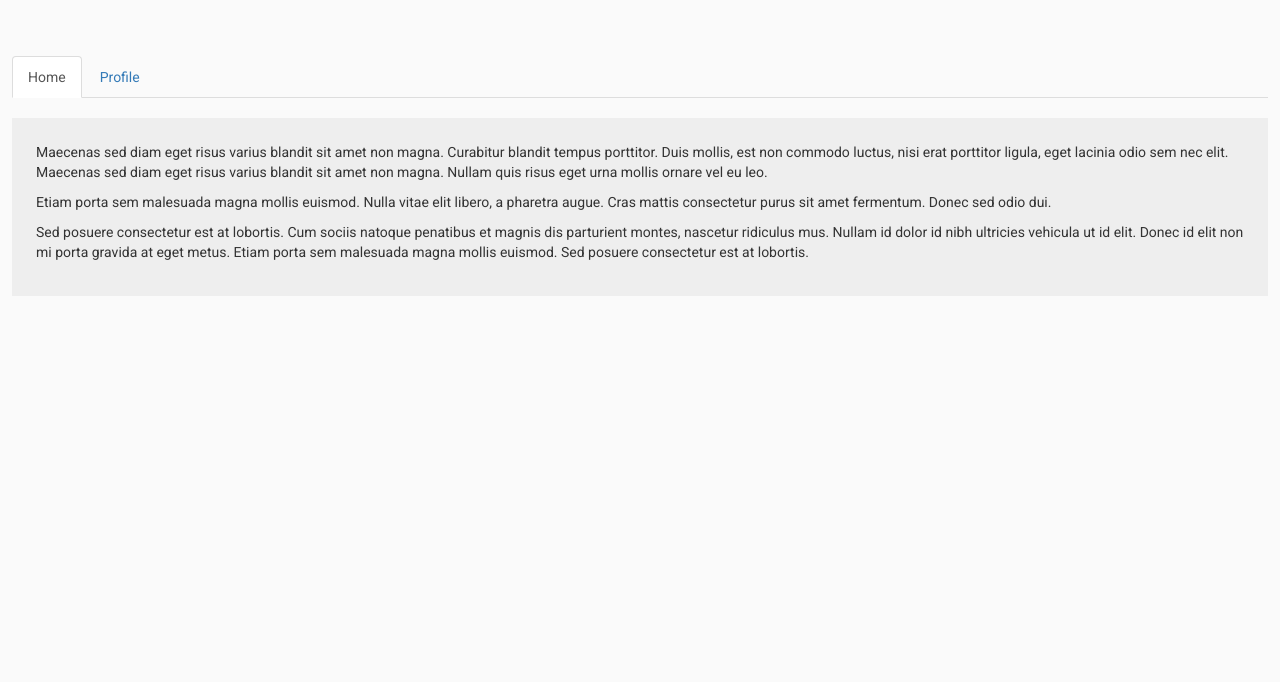
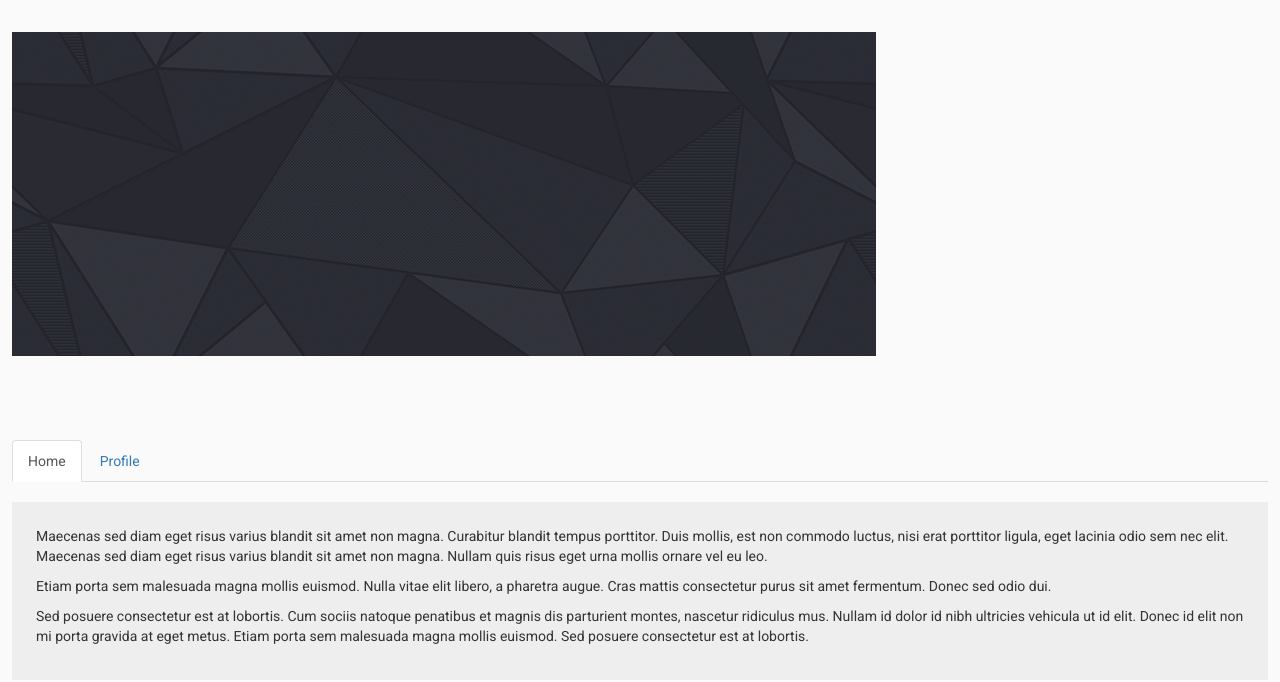
Before and after one commit to trixpama/iat381, a plain HTML site: page index.html in a window 1280 px wide. Drawn offline with Linux system fonts and the light colour scheme.

Commit message:
Lab 1 Challenge Styling

```diff
--- a/index.html
+++ b/index.html
@@ -25,10 +25,6 @@
 		   div {
 		      	padding: 12px;
 		       }
-
-		   .navBar{
-		   		background-color: #fafafa;
-		   }
 
 		    .tab-content{
 
@@ -66,8 +62,11 @@
 
 <div class="header-image">
 
+	<img src="header.gif"></img>
 
 </div>
+
+<br><br><br>
 
 <div role="tabpanel" class="navBar">
 
```
Also changed, not shown: header.gif (added).
